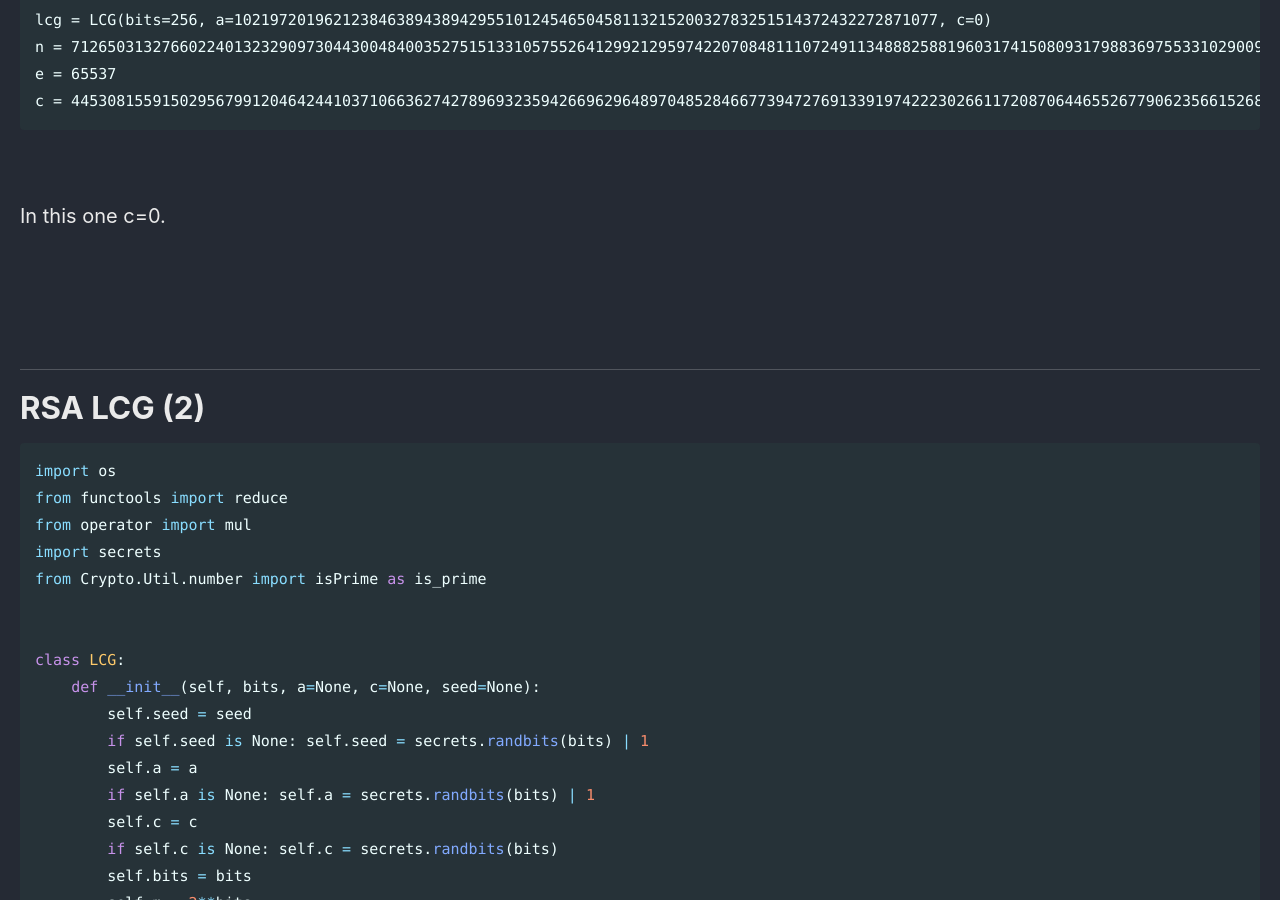
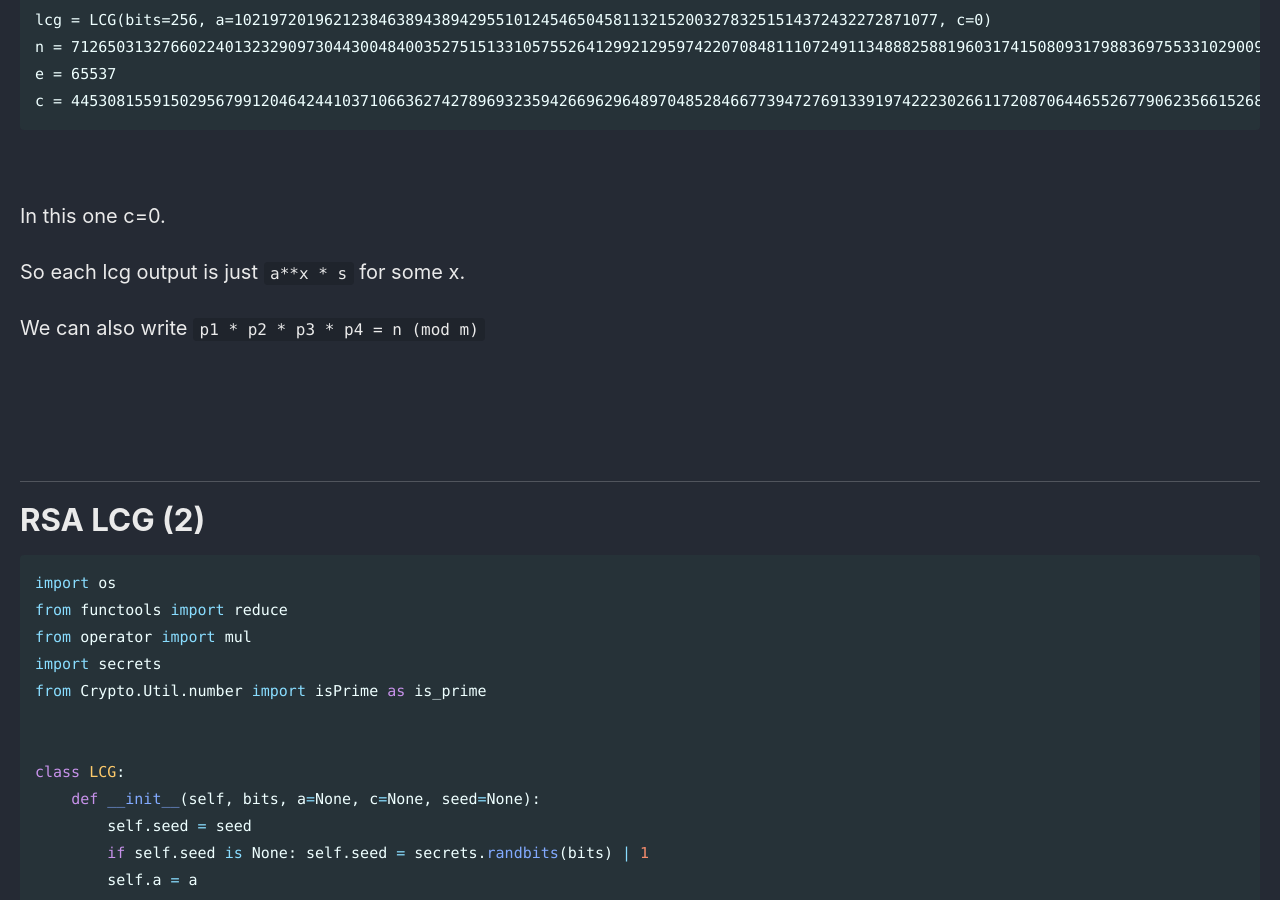
Before and after one commit to Connor-McCartney/Connor-McCartney.github.io, a Jekyll site: the page built from _pages/cryptography/other/HKCERT2024.md, in a window 1280 px wide and 900 px high, scrolled down 3887 px. Built offline with Jekyll 4.4.1, drawn with Linux system fonts in a browser that asks for light colours; cached includes are drawn as plain includes.

Commit message:
Update HKCERT2024.md

```diff
--- a/_pages/cryptography/other/HKCERT2024.md
+++ b/_pages/cryptography/other/HKCERT2024.md
@@ -157,6 +157,10 @@ c = 4453081559150295679912046424410371066362742789693235942669629648970485284667
 
 In this one c=0.
 
+So each lcg output is just `a**x * s` for some x.
+
+We can also write `p1 * p2 * p3 * p4 = n (mod m)`
+
 <br>
 
 <br>
```
